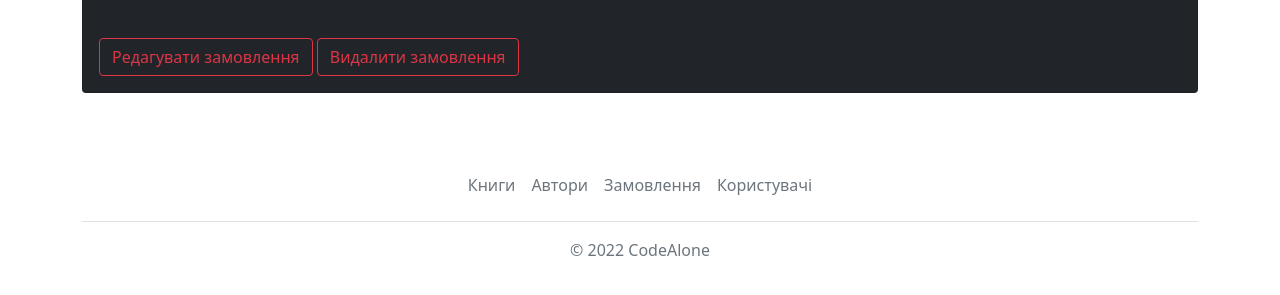
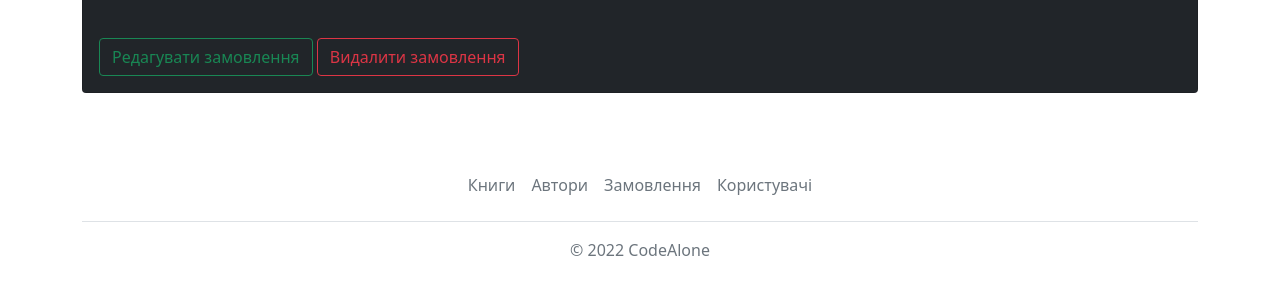
Before and after one commit to oxanquits/sprint14-om7-s16-team4-1, a Django app: page /orders/1/ in a window 1280 px wide. Shown: the part 344-639 px from the top of the page. Run offline with Django 3.2, Linux system fonts and the light colour scheme; data that the repository does not hold is empty.

Commit message:
order delete final2

```diff
--- a/order/templates/order/order.html
+++ b/order/templates/order/order.html
@@ -13,7 +13,7 @@
                 <h3 class="card-title">Плановане повернення: {{ order.plated_end_at }} </h3>
 		      </div>
 				<div class="card-body bg-dark text-white">
-		            <a href="{%url 'update_order' order.id  %}"  class="btn btn-outline-danger">Редагувати замовлення</a>
+		            <a href="{%url 'update_order' order.id  %}"  class="btn btn-outline-success">Редагувати замовлення</a>
                     <a href="{%url 'delete_order' order.id  %}"  class="btn btn-outline-danger">Видалити замовлення</a>
 		        </div>
 		    </div>
```
